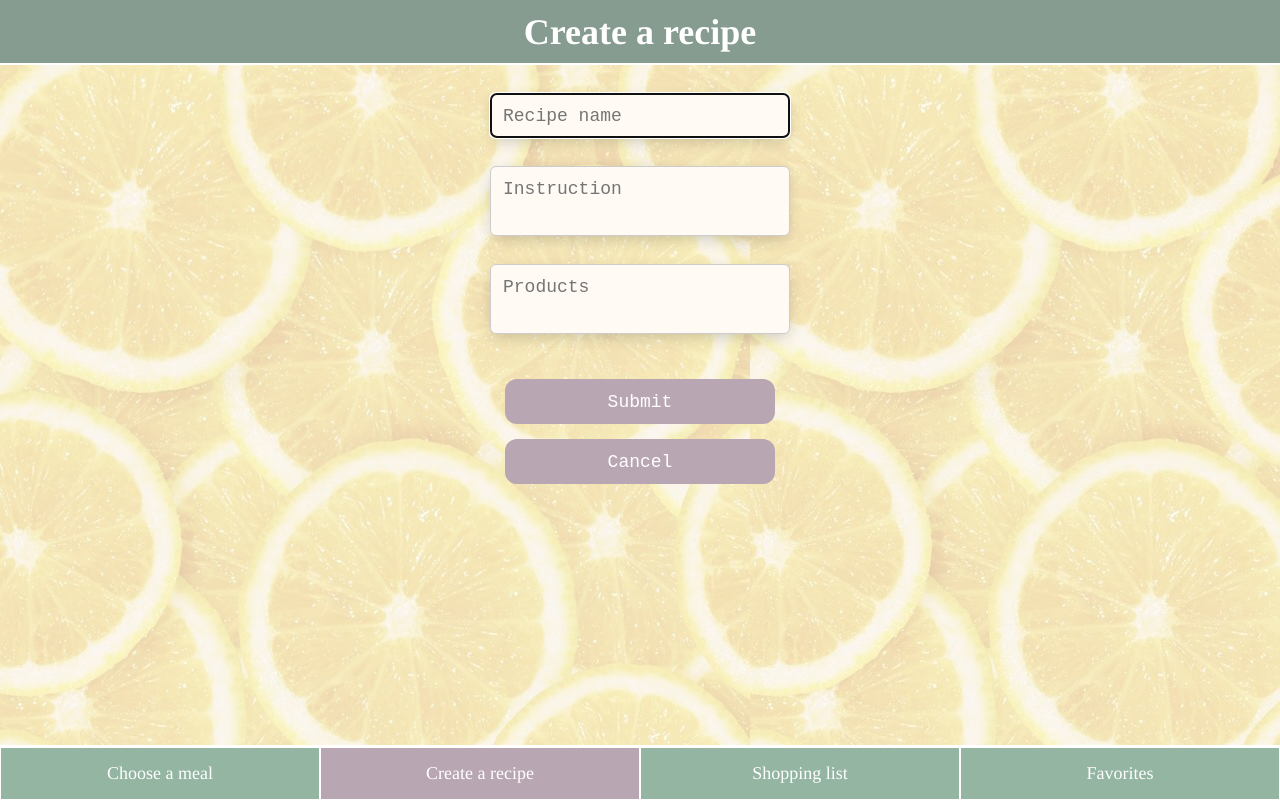
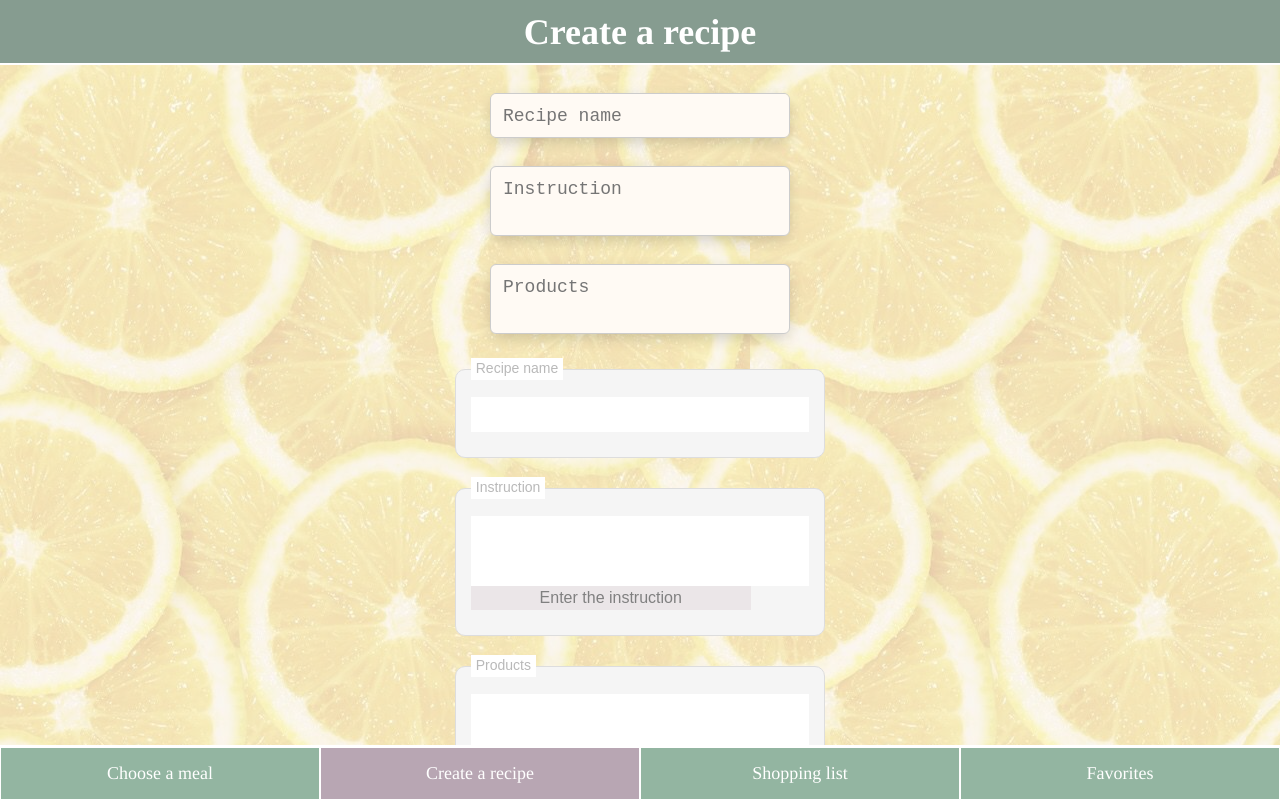
Before and after one commit to nicolefrydrych/capstone-project, a React (Create React App) app: page /createarecipe in a window 1280 px wide. Built offline with nearby package versions, Linux system fonts and the light colour scheme.

Commit message:
Add new styling to form

```diff
--- a/src/pages/CreateRecipe.js
+++ b/src/pages/CreateRecipe.js
@@ -44,6 +44,43 @@ export default function Fridge({ addRecipe }) {
             placeholder="Products"
           />
         </LabelStyled>
+        <UlStyled>
+          <LiStyled>
+            <LabStyled htmlFor="name">Recipe name</LabStyled>
+            <InputtStyled
+              maxLength="25"
+              ref={register()}
+              autoFocus
+              type="text"
+              name="name"
+              id="name"
+            />
+          </LiStyled>
+          <LiStyled>
+            <LabStyled htmlFor="instruction">Instruction</LabStyled>
+            <InputtStyled
+              maxLength="120"
+              ref={register()}
+              height="70"
+              type="text"
+              name="instruction"
+              id="instruction"
+            />
+            <SpannStyled>Enter the instruction</SpannStyled>
+          </LiStyled>
+          <LiStyled>
+            <LabStyled htmlFor="products">Products</LabStyled>
+            <InputtStyled
+              maxLength="120"
+              ref={register()}
+              height="70"
+              type="text"
+              name="instruction"
+              id="instruction"
+            />
+            <SpannStyled>Enter the products you need</SpannStyled>
+          </LiStyled>
+        </UlStyled>
         <StyledDiv>
           <ButtonStyled type="submit">Submit</ButtonStyled>
           <ButtonStyled onClick={deleteInputFields}>Cancel</ButtonStyled>
@@ -75,6 +112,63 @@ export default function Fridge({ addRecipe }) {
   //   })
   // }
 }
+
+const InputtStyled = styled.input`
+  box-sizing: border-box;
+  -webkit-box-sizing: border-box;
+  -moz-box-sizing: border-box;
+  width: 100%;
+  display: block;
+  outline: none;
+  border: none;
+  height: 25px;
+  line-height: 25px;
+  font-size: 16px;
+  padding: 0;
+  background: white;
+  font-family: Georgia, 'Times New Roman', Times, serif;
+  height: ${props => props.height || 35}px;
+`
+
+const SpannStyled = styled.span`
+  background: #ebe6e8;
+  display: block;
+  padding: 3px;
+  width: 280px;
+  text-align: center;
+  color: gray;
+  font-family: Arial, Helvetica, sans-serif;
+  font-size: 16px;
+`
+
+const LabStyled = styled.label`
+  display: block;
+  float: left;
+  margin-top: -27px;
+  margin-bottom: 17px;
+  background: #ffffff;
+  height: 22px;
+  padding: 2px 5px 2px 5px;
+  color: #b9b9b9;
+  font-size: 14px;
+  overflow: hidden;
+  font-family: Arial, Helvetica, sans-serif;
+`
+
+const UlStyled = styled.ul`
+  list-style: none;
+  padding: 0;
+  margin: 0;
+`
+const LiStyled = styled.li`
+  margin-top: 30px;
+  display: block;
+  background: #f5f5f5;
+  padding: 15px 15px 25px;
+  border: 1px solid #dddddd;
+  margin-bottom: 30px;
+  border-radius: 10px;
+`
 
 const CardForm = styled.form`
   margin-top: 70px;
```
